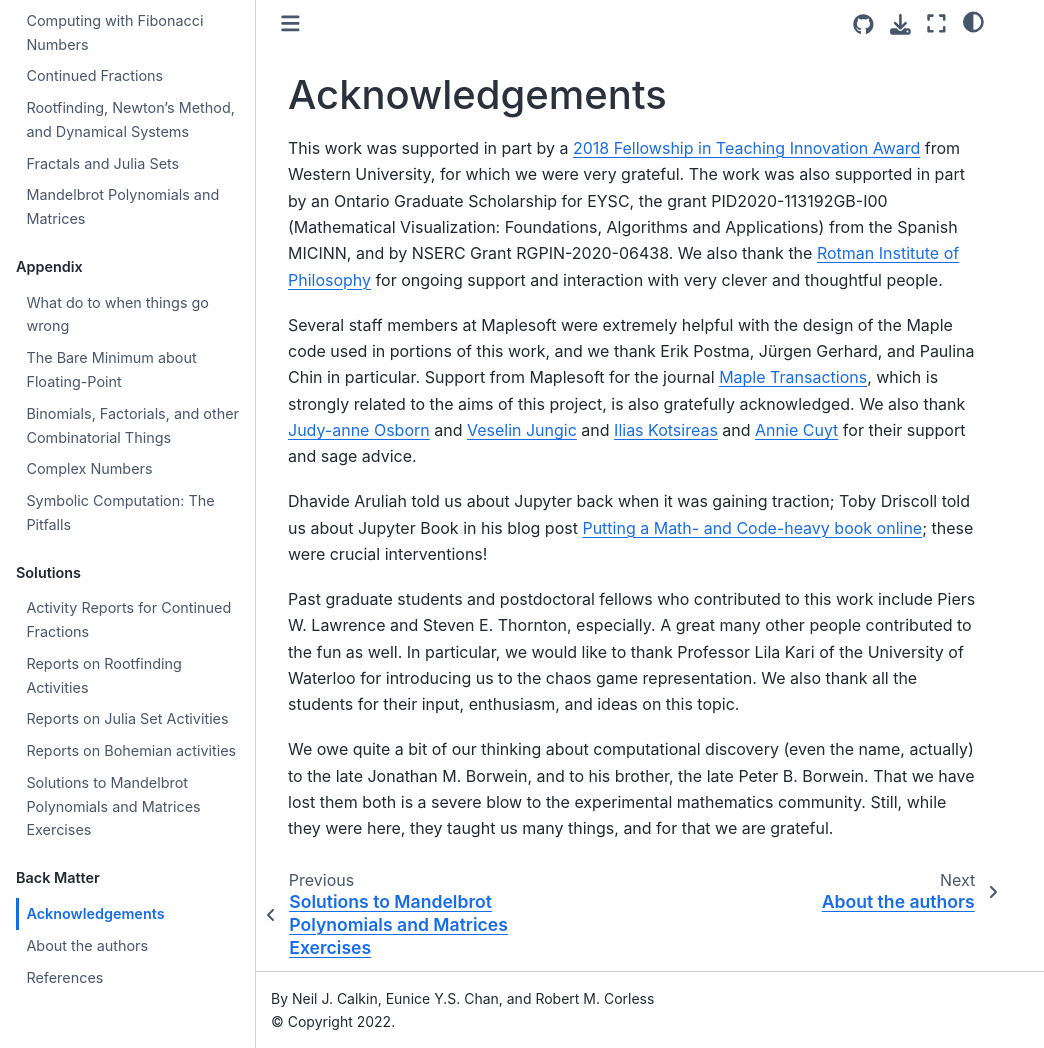
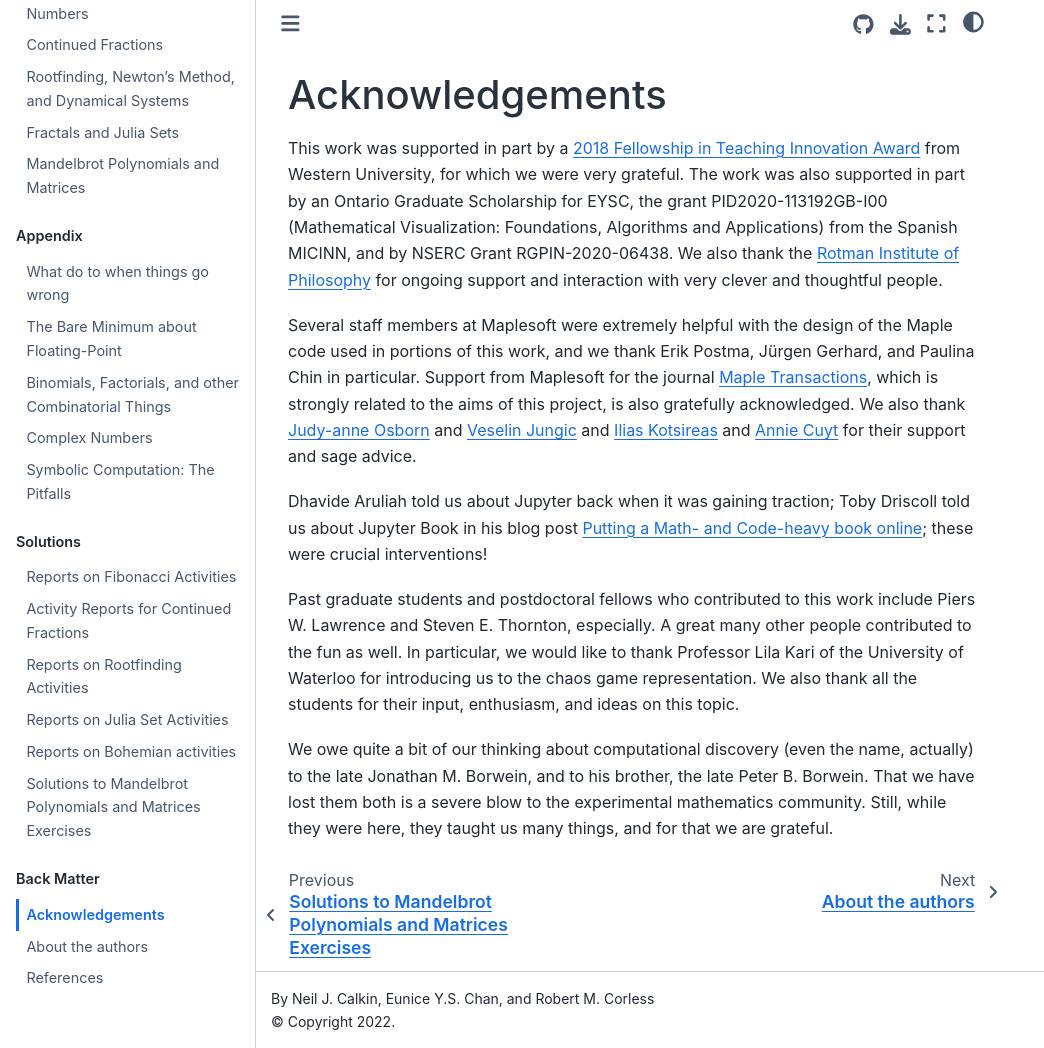
Before and after one commit to Computational-Discovery-on-Jupyter/Computational-Discovery-on-Jupyter, a Jupyter Book: the page built from book/acknowledgements.ipynb, in a window 1280 px wide and 1048 px high. Shown: the whole window, without its empty margins (0-1044 px from the left). Built offline with Jupyter Book 1.0.4 settings and Sphinx 7.4.7 and the Sphinx Book theme 1.1.4, drawn with Linux system fonts in a browser that asks for light colours; pages that are not in the unit, such as notebooks, are missing from menus.

Commit message:
Fixed a typo in toc.yml

```diff
--- a/book/_toc.yml
+++ b/book/_toc.yml
@@ -22,7 +22,7 @@ parts:
     - file: Appendix/symbolic-computation
   - caption: Solutions
     chapters:
-    - file: Solutions/Activity Reports for Intro to Programming--Fibonacci
+    - file: Solutions/Reports on Fibonacci Activities
     - file: Solutions/Activity Reports for Continued Fractions
     - file: Solutions/Reports on Rootfinding Activities
     - file: Solutions/Reports on Julia Set Activities
```
